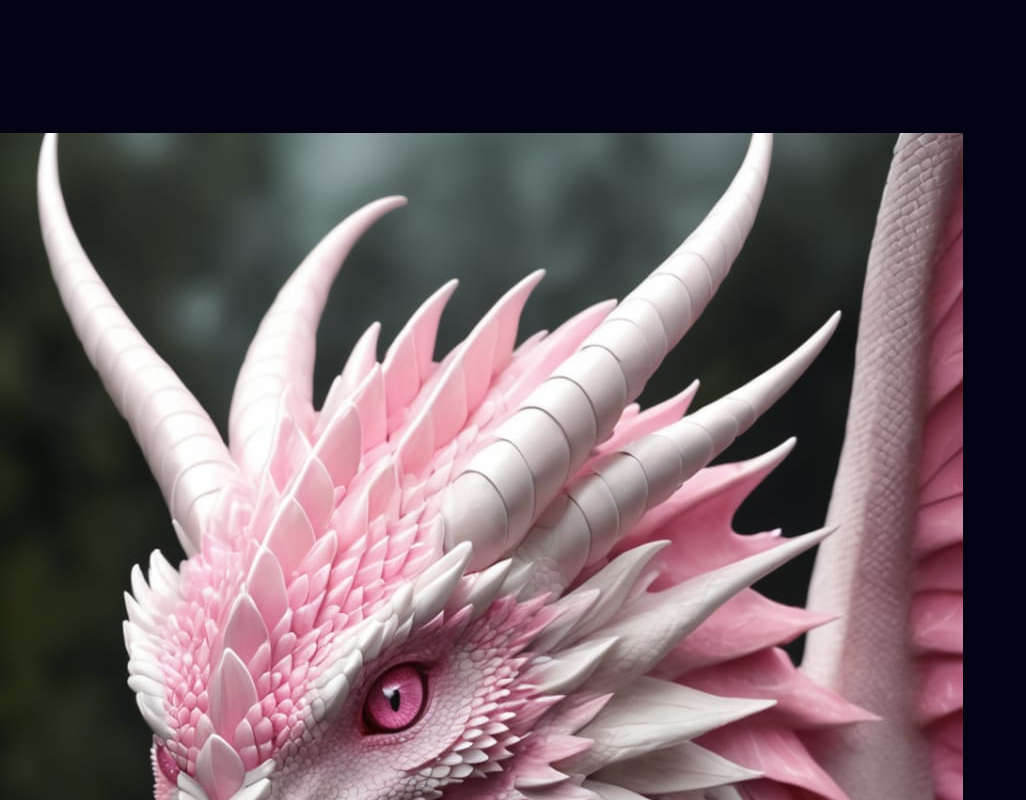
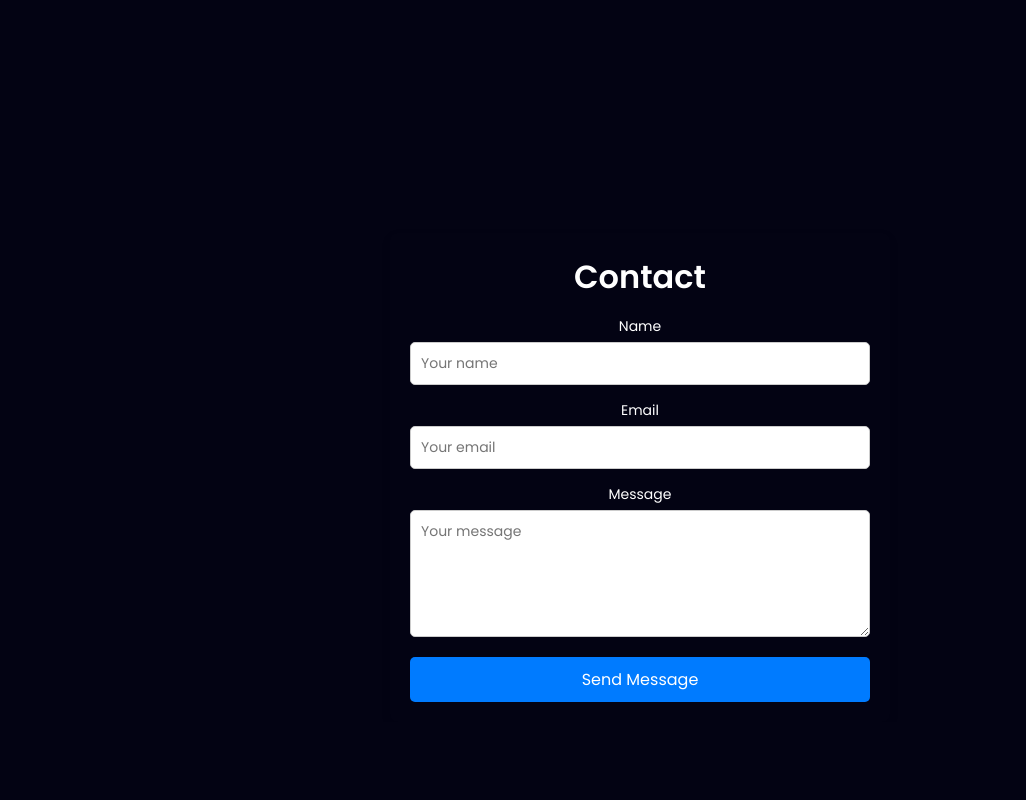
Before and after one commit to sujoy0908/portfolio-sujoy, a plain HTML site: page index.html in a window 1280 px wide. Shown: the part 3120-3920 px from the top of the page, without its empty margins (0-1026 px from the left). After the commit the page ends 3842 px from the top, so only its background shows below. Drawn offline with Linux system fonts and the light colour scheme.

Commit message:
remove dragon image

```diff
--- a/index.html
+++ b/index.html
@@ -199,11 +199,7 @@
     </section>
 
 
-    <div class="Experience-banner">
-        <div class="slider">
-            <div class="item"><img src="dragon1.jpg" alt=""></div>
-        </div>
-    </div>
+
 
 
     <!-- contact -->
```
